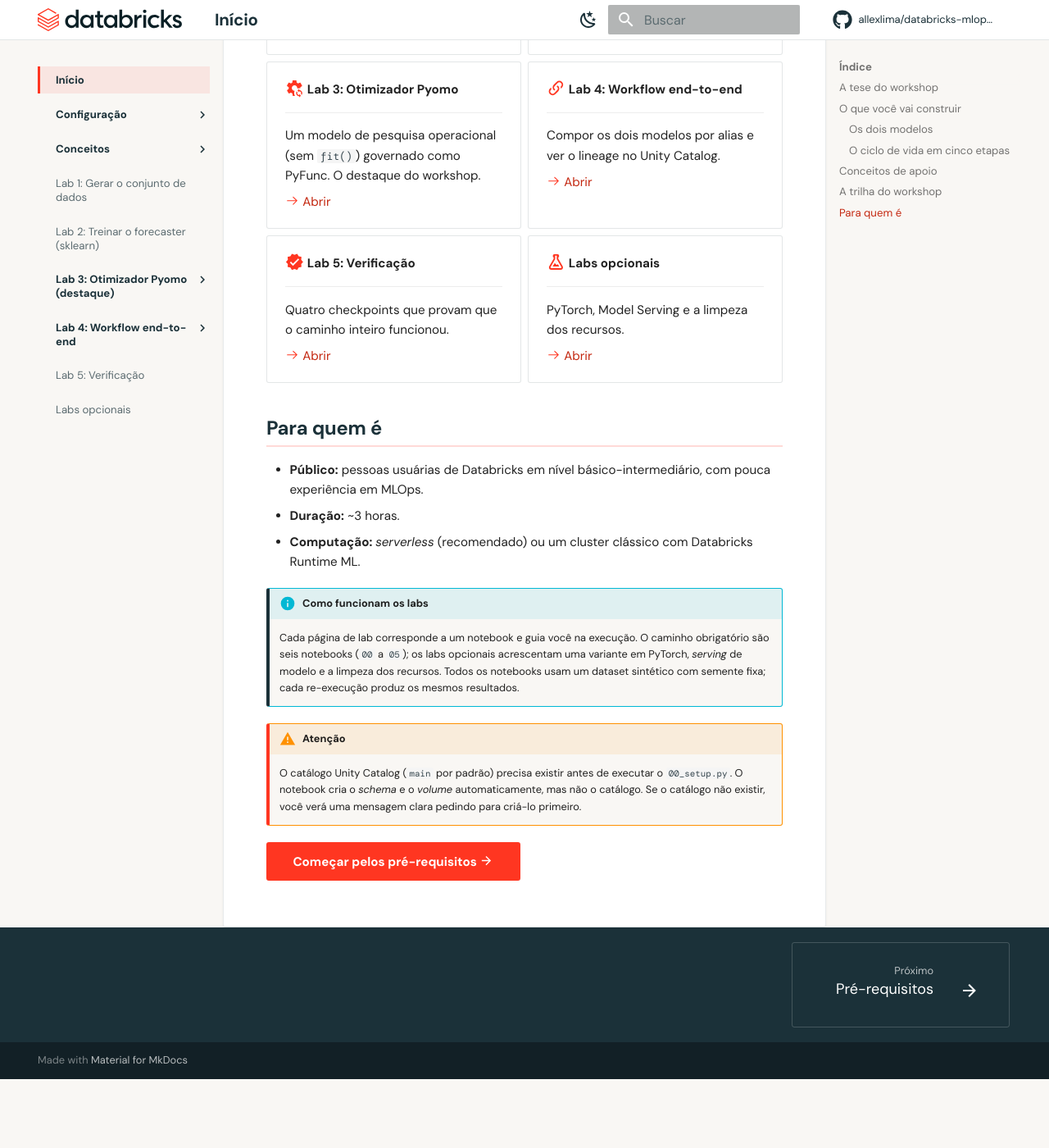
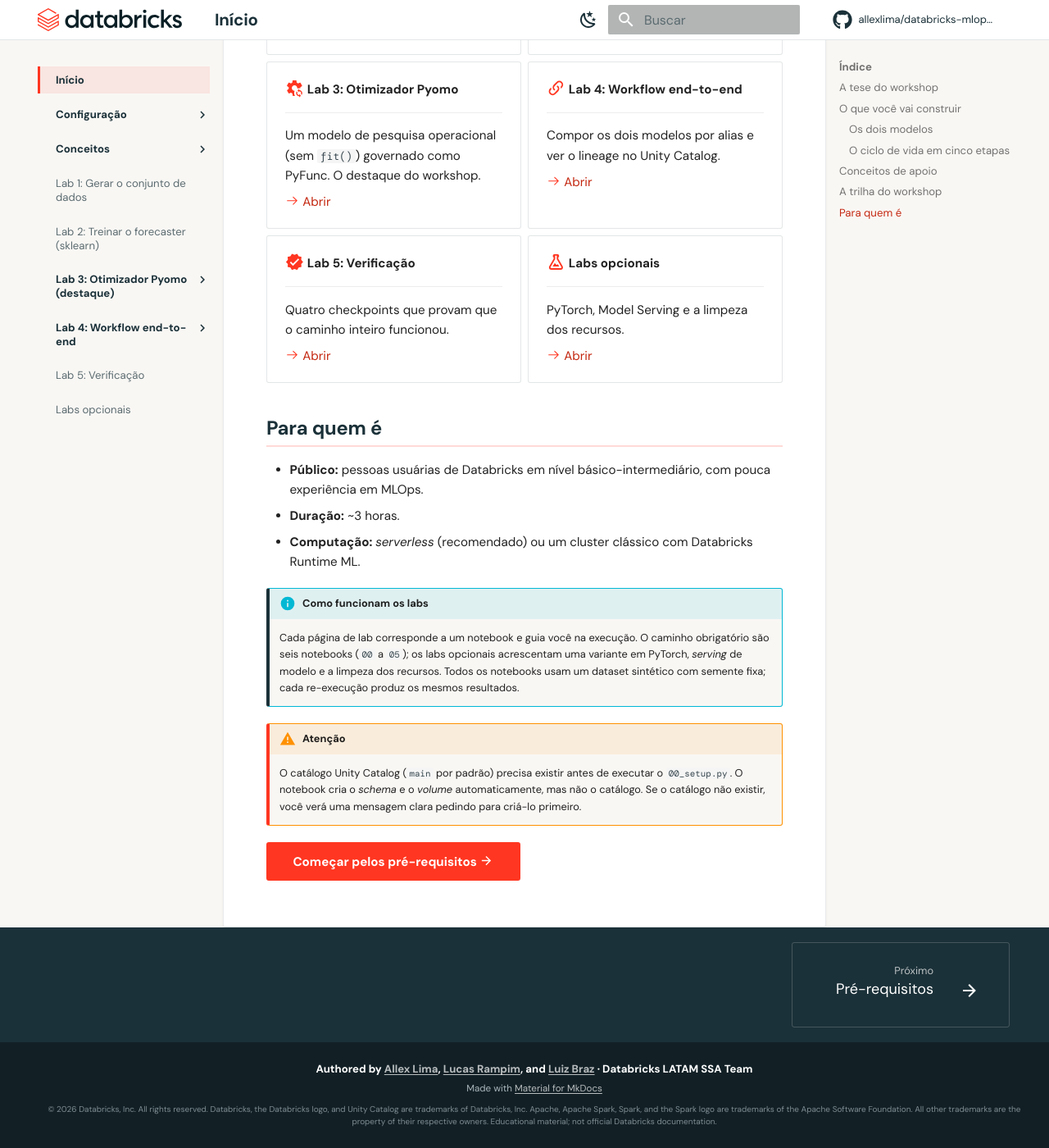
Before and after one commit to allexlima/databricks-mlops-workshop, an MkDocs documentation site: the page built from docs/index.md, in a window 1280 px wide and 1400 px high, scrolled down 3191 px. Shown: the whole window at 82% size. Built offline with MkDocs 1.6.1 and Material for MkDocs 9.7.7, drawn with Linux system fonts in a browser that asks for light colours; some web fonts are replaced; comment, search, counter and statistics services are not loaded; before the commit the page ends 4507 px from its top, so only the background shows below that.

Commit message:
add footer: authors, made-with, trademark notice

```diff
--- a/docs/stylesheets/custom.css
+++ b/docs/stylesheets/custom.css
@@ -167,6 +167,31 @@
 .md-footer { background-color: var(--db-navy); }
 .md-footer-meta { background-color: var(--db-navy-deep); }
 
+/* Copyright + authors block (legal notice + workshop authors) */
+/* Center the whole footer meta (copyright + generator) */
+.md-footer-meta__inner {
+  flex-direction: column;
+  align-items: center;
+  gap: 0.2rem;
+  padding: 0.7rem 0.8rem;
+}
+.md-footer-meta .md-copyright {
+  width: 100%;
+  line-height: 1.6;
+  text-align: center;
+}
+.md-footer-authors { display: inline-block; color: #fff; font-weight: 600; font-size: 0.66rem; }
+.md-footer-made { display: inline-block; margin-top: 0.15rem; color: #aab6bb; font-size: 0.58rem; }
+.md-footer-legal {
+  display: inline-block;
+  margin-top: 0.4rem;
+  color: #7e8c92;
+  font-size: 0.5rem;
+  line-height: 1.5;
+}
+.md-copyright a { color: #fff; text-decoration: underline; text-underline-offset: 2px; }
+.md-copyright a:hover { color: var(--db-lava); }
+
 /* ============================ Content card ================================ */
 
 /* Reading panel floating on the page background — same layout both schemes,
--- a/mkdocs.yml
+++ b/mkdocs.yml
@@ -3,6 +3,19 @@
 repo_url: https://github.com/allexlima/databricks-mlops-workshop
 repo_name: allexlima/databricks-mlops-workshop
 edit_uri: ""
+copyright: >-
+  <span class="md-footer-authors">Authored by
+  <a href="https://www.linkedin.com/in/allexlimas/" target="_blank" rel="noopener">Allex Lima</a>,
+  <a href="https://www.linkedin.com/in/rampim/" target="_blank" rel="noopener">Lucas Rampim</a>,
+  and <a href="https://www.linkedin.com/in/lfbraz/" target="_blank" rel="noopener">Luiz Braz</a>
+  &middot; Databricks LATAM SSA Team</span><br>
+  <span class="md-footer-made">Made with
+  <a href="https://squidfunk.github.io/mkdocs-material/" target="_blank" rel="noopener">Material for MkDocs</a></span><br>
+  <span class="md-footer-legal">&copy; 2026 Databricks, Inc. All rights reserved.
+  Databricks, the Databricks logo, and Unity Catalog are trademarks of Databricks,
+  Inc. Apache, Apache Spark, Spark, and the Spark logo are trademarks of the Apache
+  Software Foundation. All other trademarks are the property of their respective
+  owners. Educational material; not official Databricks documentation.</span>
 
 theme:
   name: material
@@ -36,6 +49,9 @@
         name: Mudar para o tema claro
   icon:
     repo: fontawesome/brands/github
+
+extra:
+  generator: false   # we render our own "Made with" line in the footer copyright
 
 extra_css:
   - stylesheets/custom.css
```
